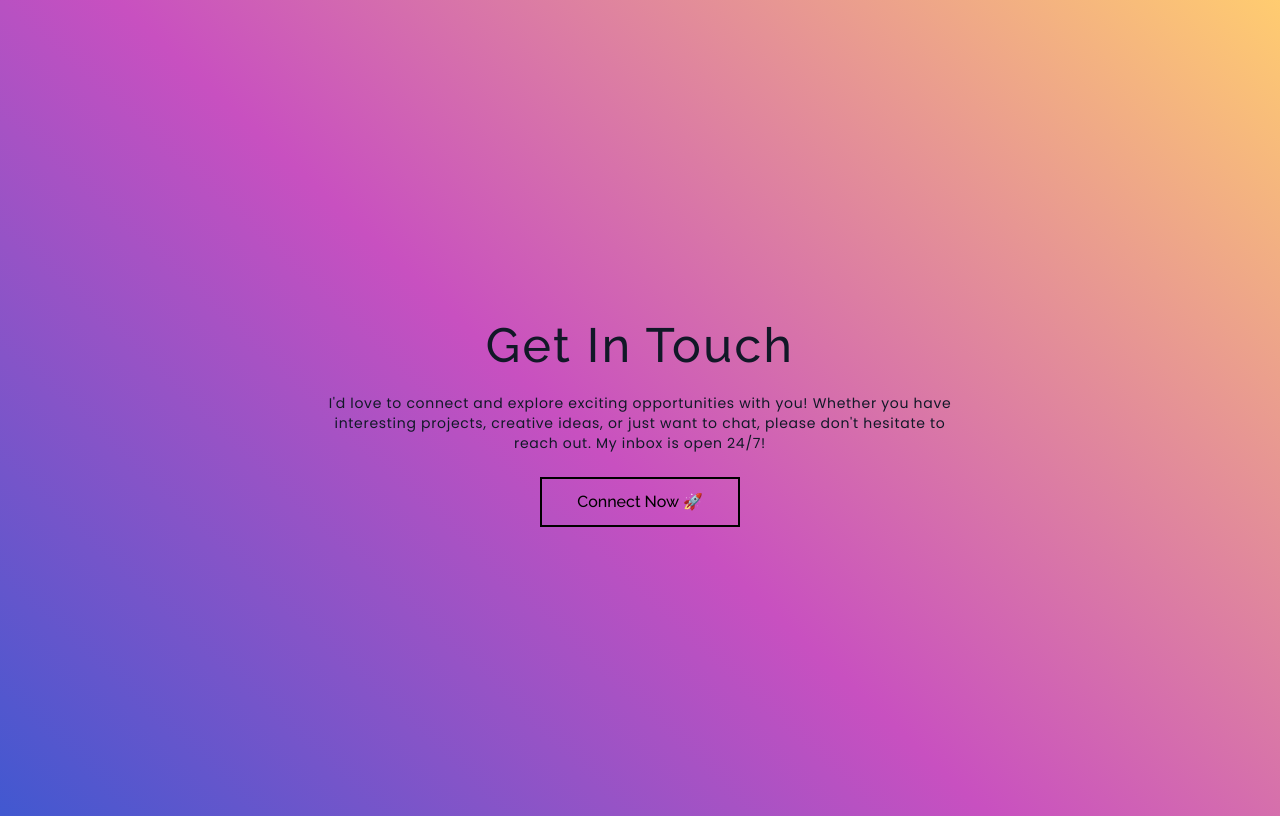
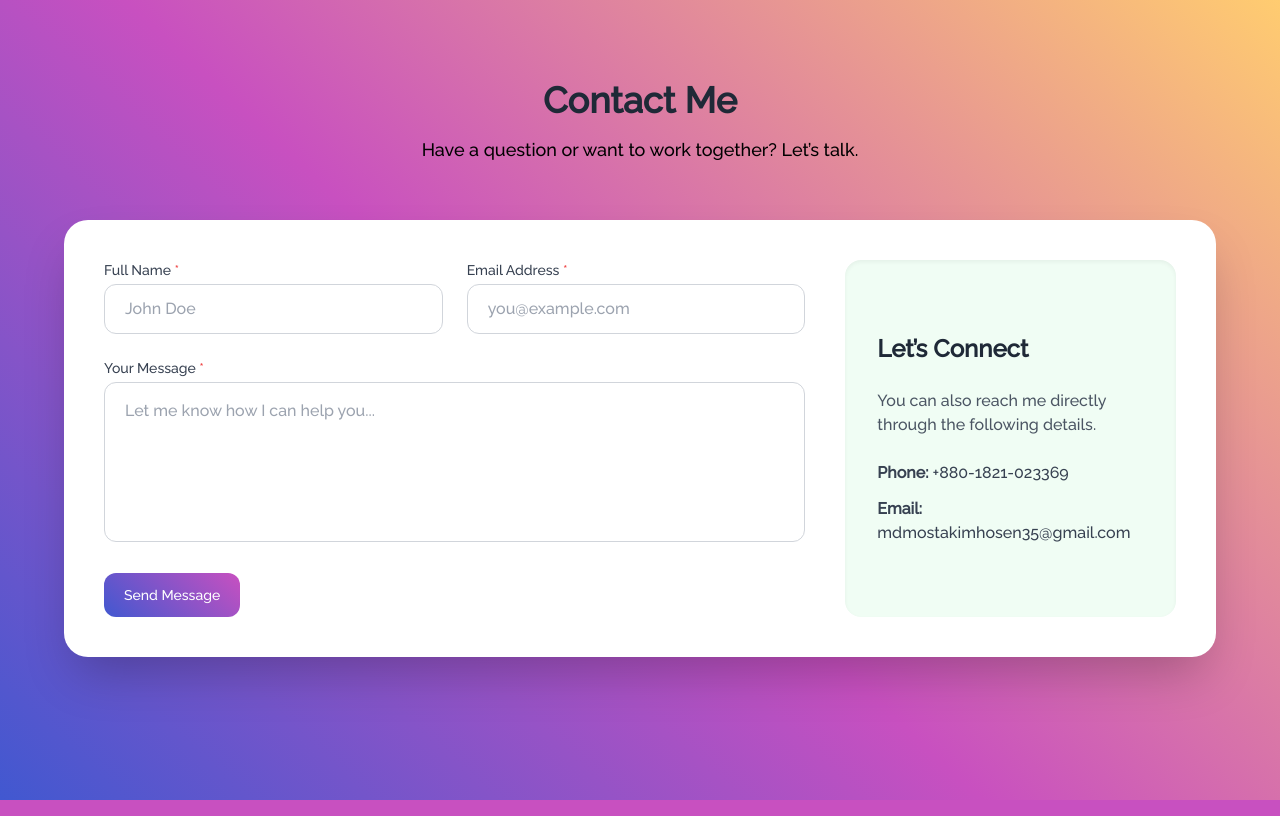
Before and after one commit to Mostakim69/My-Portfolio-Website, a React (Vite) app: page /contact in a window 1280 px wide. Built offline with nearby package versions, Linux system fonts and the light colour scheme.

Commit message:
Contact section

```diff
--- a/package.json
+++ b/package.json
@@ -20,6 +20,7 @@
     "react-icons": "^4.10.1",
     "react-router-dom": "^6.14.2",
     "react-scroll": "^1.9.0",
+    "sweetalert2": "^11.22.1",
     "typewriter-effect": "^2.20.1"
   },
   "devDependencies": {
--- a/src/components/Footer.jsx
+++ b/src/components/Footer.jsx
@@ -8,7 +8,7 @@ function Footer() {
   return (
     <div className="mb-2 flex items-center justify-center gap-2">
       <div className="font-poppins text-center text-xs">
-        © Copyright <b>{currentYear}</b> Designed & Built by
+        © Copyright <b>{currentYear}</b> Designed  by
       </div>
       <div
         className="cursor-pointer text-sm font-bold tracking-wider"
@@ -16,7 +16,7 @@ function Footer() {
           window.open(FooterLink);
         }}
       >
-        rahulvijay
+         Md Mostakim Hosen
       </div>
     </div>
   );
--- a/src/data/UserData.jsx
+++ b/src/data/UserData.jsx
@@ -2,7 +2,7 @@ export const UserData = {
   name: "Md Mostakim Hosen",
   about : "I'm Md Mostakim Hosen, a front end developer that learned everything on my own. I specialize in creating dynamic, accessible websites that work on any device. Furthermore, I regularly create creative solutions that improve user experiences. I am proficient in HTML5, CSS, TailwindCSS, DaisyUi, React.js, JavaScript, Firebase, MongoDB C#, Java and Python. I guarantee efficient code management and communication thanks to my knowledge with Git version control. Likewise, I'm also skilled at developing apps using mini program studio frameworks and exceeding client expectations with my high-caliber solutions.",
   resumeUrl : "Google docks",
-  FooterLink : "linkedin",
+  FooterLink : "https://github.com/Mostakim69",
   socialMedia: [
     {
       socialMediaName: "github",
--- a/src/pages/Contact.jsx
+++ b/src/pages/Contact.jsx
@@ -1,30 +1,144 @@
-import { UserData } from "../data/UserData";
+import React, { useState } from 'react';
+import Swal from 'sweetalert2';
 
-function Contact() {
-  const { FooterLink } = UserData;
+const Contact = () => {
+  const [formData, setFormData] = useState({
+    name: '',
+    email: '',
+    request: ''
+  });
+
+  const handleChange = (e) => {
+    const { name, value } = e.target;
+    setFormData({ ...formData, [name]: value });
+  };
+
+  const validateEmail = (email) => {
+    return /^[^\s@]+@[^\s@]+\.[^\s@]+$/.test(email);
+  };
+
+  const handleSubmit = (e) => {
+    e.preventDefault();
+
+    if (
+      formData.name.trim() === '' ||
+      formData.email.trim() === '' ||
+      formData.request.trim() === ''
+    ) {
+      Swal.fire({
+        icon: 'error',
+        title: 'Missing Information',
+        text: 'Please fill out all required fields.',
+        confirmButtonColor: '#22c55e'
+      });
+    } else if (!validateEmail(formData.email)) {
+      Swal.fire({
+        icon: 'error',
+        title: 'Invalid Email',
+        text: 'Please enter a valid email address.',
+        confirmButtonColor: '#22c55e'
+      });
+    } else {
+      console.log('Form submitted:', formData);
+      Swal.fire({
+        icon: 'success',
+        title: 'Message Sent',
+        text: 'Thank you! I will get back to you soon.',
+        confirmButtonColor: '#22c55e'
+      });
+
+      setFormData({
+        name: '',
+        email: '',
+        request: ''
+      });
+    }
+  };
+
   return (
-    <div className="mb-40 flex w-full items-center justify-center md:h-screen lg:mb-4">
-      <div className="flex flex-col items-center justify-center ">
-        <h2 className="pb-6 pt-12 text-center text-3xl tracking-wider text-gray-900 lg:text-5xl">
-          Get In Touch
-        </h2>
-        <p className="font-poppins mx-auto px-2 pb-6 text-center text-sm tracking-wider text-gray-900 lg:w-[50%]">
-          I'd love to connect and explore exciting opportunities with you!
-          Whether you have interesting projects, creative ideas, or just want to
-          chat, please don't hesitate to reach out. My inbox is open 24/7!
-        </p>
+    <section className="min-h-screen px-6 py-20">
+      <div className="max-w-6xl mx-auto">
+        <div className="text-center mb-14">
+          <h2 className="text-4xl font-bold text-gray-800 mb-4">Contact Me</h2>
+          <p className=" text-lg">Have a question or want to work together? Let’s talk.</p>
+        </div>
 
-        <button
-          onClick={() => {
-            window.open(FooterLink);
-          }}
-          className="h-[50px] w-[200px] border-2 border-black bg-transparent hover:bg-gray-900 hover:bg-opacity-40"
-        >
-          Connect Now 🚀
-        </button>
+        <div className="bg-white shadow-2xl rounded-3xl p-10 grid lg:grid-cols-3 gap-10">
+          {/* Contact Form */}
+          <form onSubmit={handleSubmit} className="lg:col-span-2 space-y-6">
+            <div className="grid md:grid-cols-2 gap-6">
+              <div>
+                <label htmlFor="name" className="text-sm font-medium text-gray-700 mb-1 block">
+                  Full Name <span className="text-red-500">*</span>
+                </label>
+                <input
+                  type="text"
+                  name="name"
+                  id="name"
+                  value={formData.name}
+                  onChange={handleChange}
+                  placeholder="John Doe"
+                  className="w-full border border-gray-300 px-5 py-3 rounded-xl focus:outline-none focus:ring-2 focus:ring-green-500 placeholder-gray-400 text-gray-800"
+                  required
+                />
+              </div>
+              <div>
+                <label htmlFor="email" className="text-sm font-medium text-gray-700 mb-1 block">
+                  Email Address <span className="text-red-500">*</span>
+                </label>
+                <input
+                  type="email"
+                  name="email"
+                  id="email"
+                  value={formData.email}
+                  onChange={handleChange}
+                  placeholder="you@example.com"
+                  className="w-full border border-gray-300 px-5 py-3 rounded-xl focus:outline-none focus:ring-2 focus:ring-green-500 placeholder-gray-400 text-gray-800"
+                  required
+                />
+              </div>
+            </div>
+
+            <div>
+              <label htmlFor="request" className="text-sm font-medium text-gray-700 mb-1 block">
+                Your Message <span className="text-red-500">*</span>
+              </label>
+              <textarea
+                name="request"
+                id="request"
+                value={formData.request}
+                onChange={handleChange}
+                placeholder="Let me know how I can help you..."
+                className="w-full border border-gray-300 px-5 py-4 rounded-xl focus:outline-none focus:ring-2 focus:ring-green-500 h-40 resize-none placeholder-gray-400 text-gray-800"
+                required
+              ></textarea>
+            </div>
+
+            <div>
+              <button
+                type="submit"
+                className="inline-block button-UI transition-all text-white text-sm font-medium py-3 px-5 rounded-xl focus:outline-none focus:ring-4"
+              >
+                Send Message
+              </button>
+            </div>
+          </form>
+
+          {/* Contact Info */}
+          <div className="bg-green-50 rounded-2xl p-6 lg:p-8 space-y-6 flex flex-col justify-center shadow-inner">
+            <h3 className="text-2xl font-semibold text-gray-800">Let’s Connect</h3>
+            <p className="text-gray-600">
+              You can also reach me directly through the following details.
+            </p>
+            <div className="text-gray-700 space-y-3">
+              <p><span className="font-semibold">Phone:</span> +880-1821-023369</p>
+              <p><span className="font-semibold">Email:</span> mdmostakimhosen35@gmail.com</p>
+            </div>
+          </div>
+        </div>
       </div>
-    </div>
+    </section>
   );
-}
+};
 
 export default Contact;
```
Also changed, not shown: 1 other file (tests, documents, lock files or other folders).
